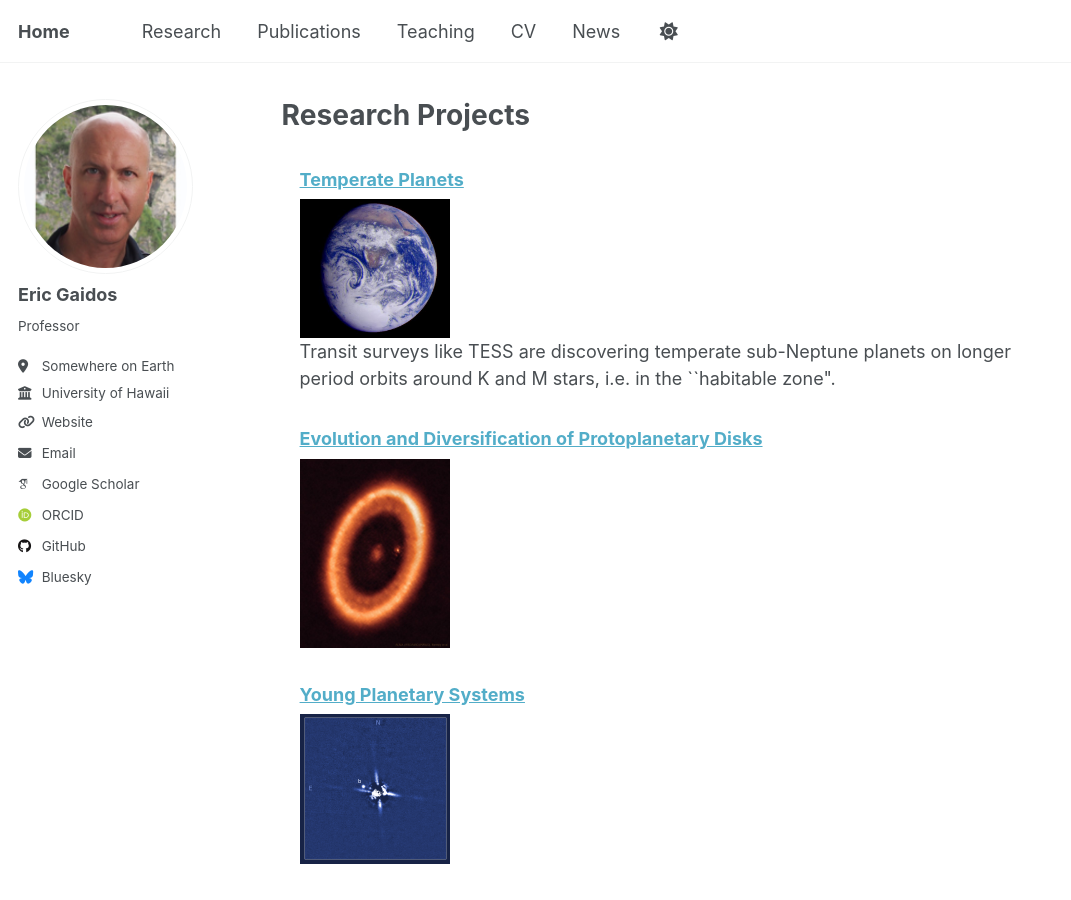
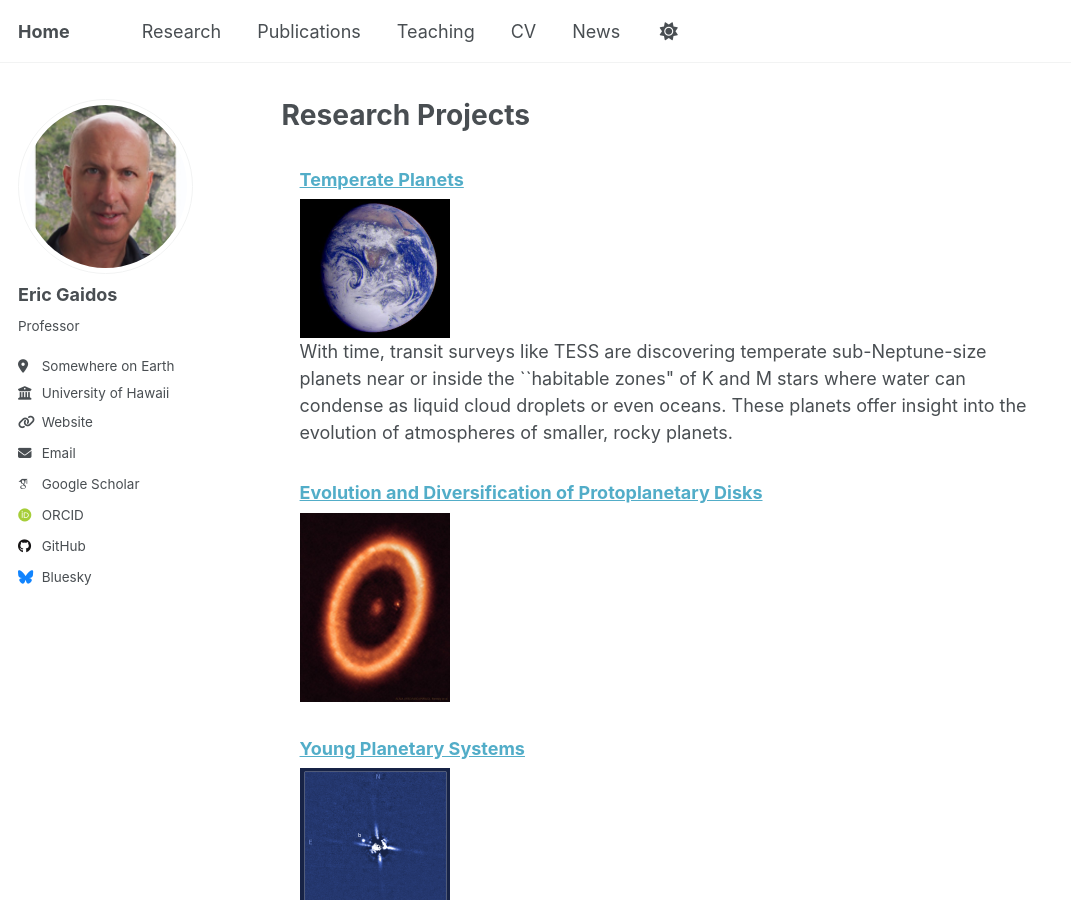
Before and after one commit to egaidos/egaidos.github.io, a Jekyll site: the page built from projects.md, in a window 1280 px wide and 900 px high. Shown: the whole window, without its empty margins (0-1071 px from the left). Built offline with Jekyll 4.4.1, drawn with Linux system fonts in a browser that asks for light colours; some web fonts are replaced; our own code applies the rules of GitHub Pages for plain Markdown files; a style sheet for code colours, icons or effects is not loaded.

Commit message:
Update projects.md

```diff
--- a/projects.md
+++ b/projects.md
@@ -20,7 +20,7 @@
 <h3><a href ="../temperate.html">Temperate Planets</a></h3>
 <a href="../temperate.html" class="image fit thumb"><img src="../images/earth.jpg" width=150 height=150 alt="Long-Period Temperate Planets" /></a>
 </article>
-Transit surveys like TESS are discovering temperate sub-Neptune planets on longer period orbits around K and M stars, i.e. in the ``habitable zone".
+With time, transit surveys like TESS are discovering temperate sub-Neptune-size planets near or inside the ``habitable zones" of K and M stars where water can condense as liquid cloud droplets or even oceans.  These planets offer insight into the evolution of atmospheres of smaller, rocky planets.
 
 
 
```
